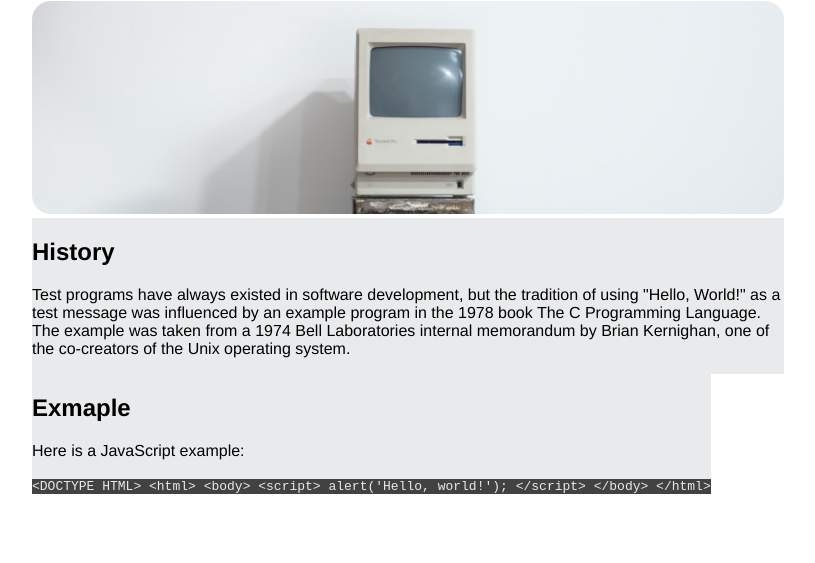
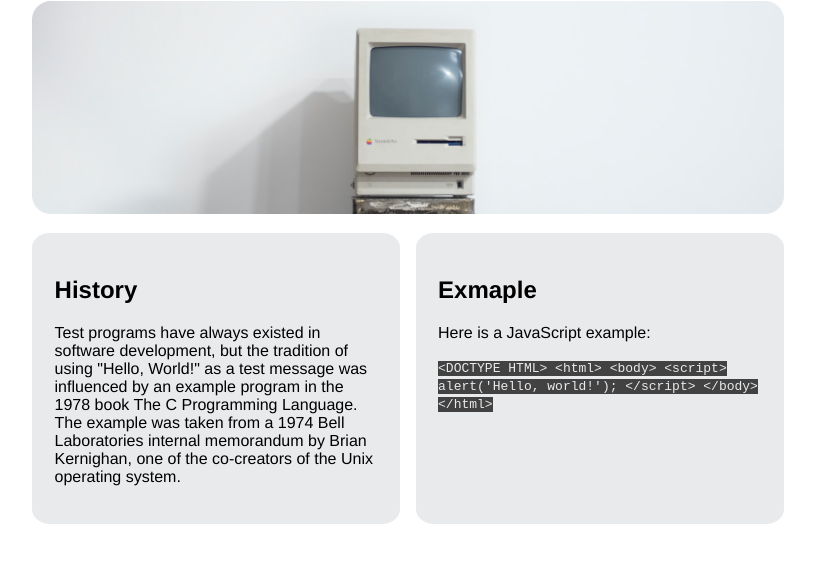
Before and after one commit to TreyCoz3/MI349HelloWorldPt1, a plain HTML site: page index.html in a window 1280 px wide. Shown: the part 215-778 px from the top of the page, without its empty margins (232-1047 px from the left). Drawn offline with Linux system fonts and the light colour scheme.

Commit message:
Made more progress

```diff
--- a/index.html
+++ b/index.html
@@ -11,13 +11,14 @@
 <body>
     <h1> HelloWorld</h1>
     <img src="images/Computer image.png" alt="Vintage mac">
-    <section class="section">
+    <div>
+    <section id="history">
         <h2>History</h2>
         <p>
             Test programs have always existed in software development, but the tradition of using "Hello, World!" as a test message was influenced by an example program in the 1978 book The C Programming Language. The example was taken from a 1974 Bell Laboratories internal memorandum by Brian Kernighan, one of the co-creators of the Unix operating system.
         </p>
     </section>
-    <section class="section">
+    <section id="example">
         <h2>Exmaple</h2>
         <p>Here is a JavaScript example:</p>
         <code>
@@ -31,7 +32,7 @@
             &lt;/html&gt;
         </code>
     </section>
-
+  </div>
 
     <script src="index.js"></script>
 </body>
--- a/screen.css
+++ b/screen.css
@@ -12,7 +12,20 @@ img {
 }
 
 section {
-    background: #E9EAEC ;
+    background: #E9EAEC;
+    border-radius: 5%;
+    width: 50%;
+    margin-top: 2%;
+    padding: 3%;
+}
+
+#history{
+    margin-right: 1%;
+
+}
+
+#example {
+    margin-left: 1%;
 }
 
 code {
@@ -20,7 +33,6 @@ code {
     color: #E9EAEC ;
 }
 
-
-.section {
-    float: left;
+div{
+    display: flex;
 }
```
